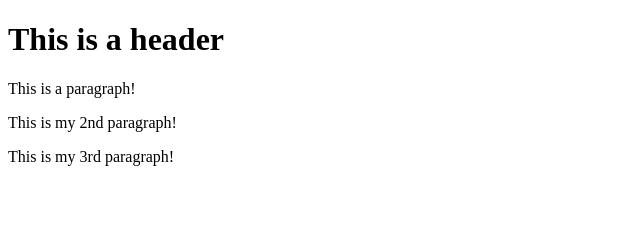
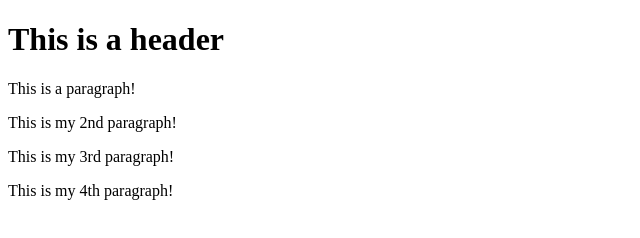
Before and after one commit to janderssonGIT/coursera, a plain HTML site: page index.html in a window 1280 px wide. Shown: the whole page, without its empty margins (0-640 px from the left). Drawn offline with Linux system fonts and the light colour scheme.

Commit message:
commit 3
amend 1

```diff
--- a/index.html
+++ b/index.html
@@ -7,5 +7,6 @@
         <p>This is a paragraph!</p>
         <p>This is my 2nd paragraph!</p>
         <p>This is my 3rd paragraph!</p>
+        <p>This is my 4th paragraph!</p>
     </body>
 </html>
```
